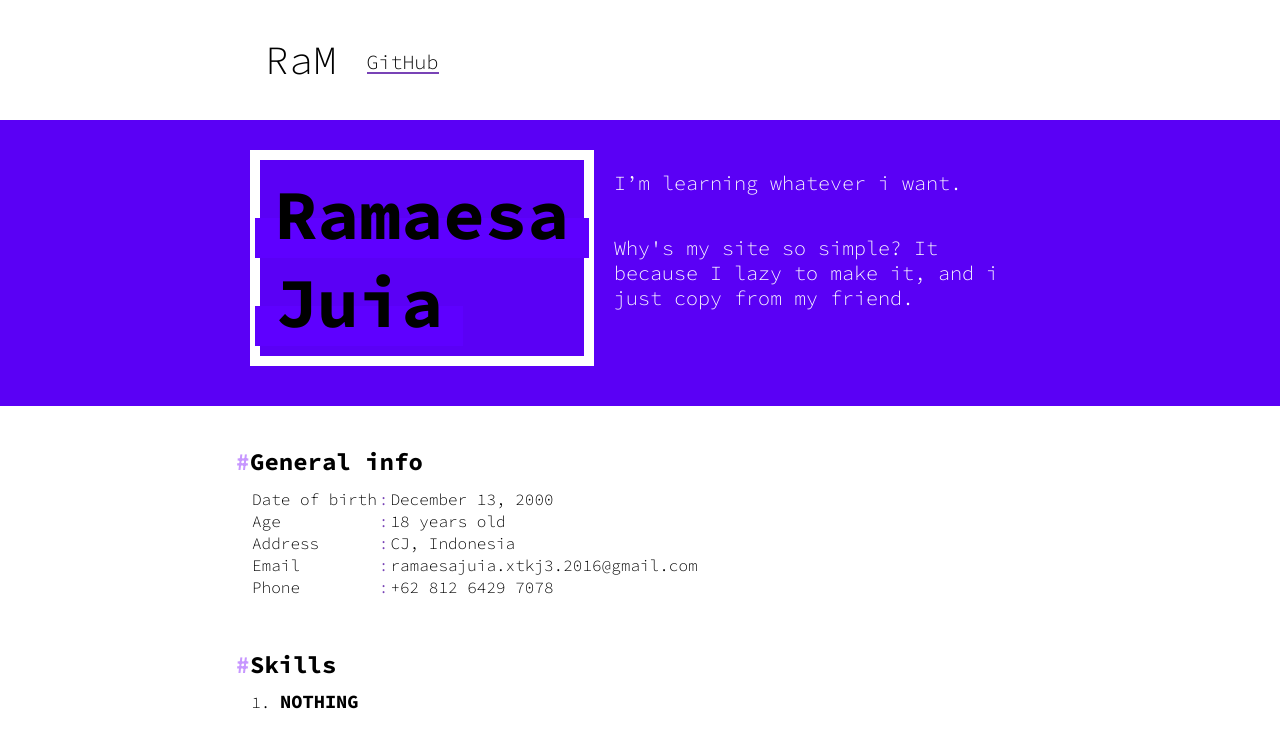
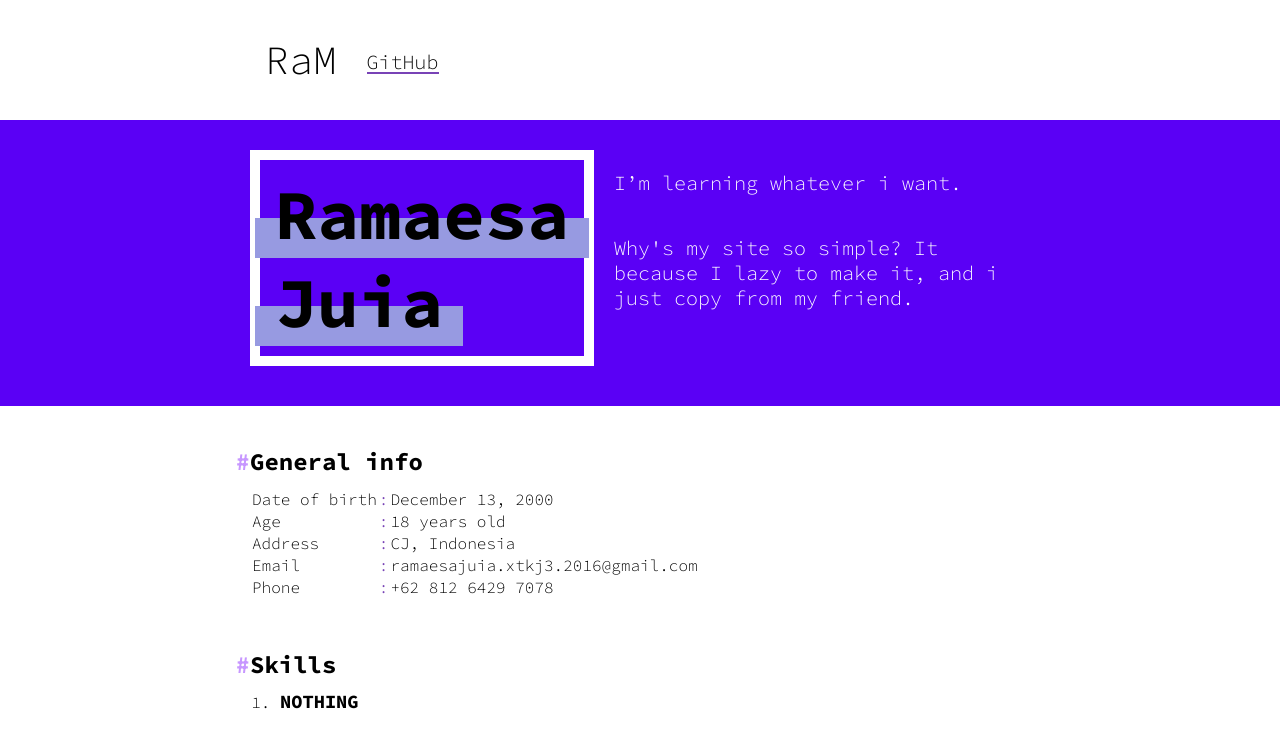
Before and after one commit to RamaesaJuia/Rama, a plain HTML site: page index.html in a window 1280 px wide. Shown: the top 750 px of the page. Drawn offline with Linux system fonts and the light colour scheme.

Commit message:
Update main.css

```diff
--- a/main.css
+++ b/main.css
@@ -108,7 +108,7 @@ header h1 {
 header .underline {
   color: black;
   padding: 0 20px;
-  box-shadow: inset 0 -40px 0 0 #5E00FF;
+  box-shadow: inset 0 -40px 0 0 #979AE1;
 }
 header p {
   font-size: 20px;
```
